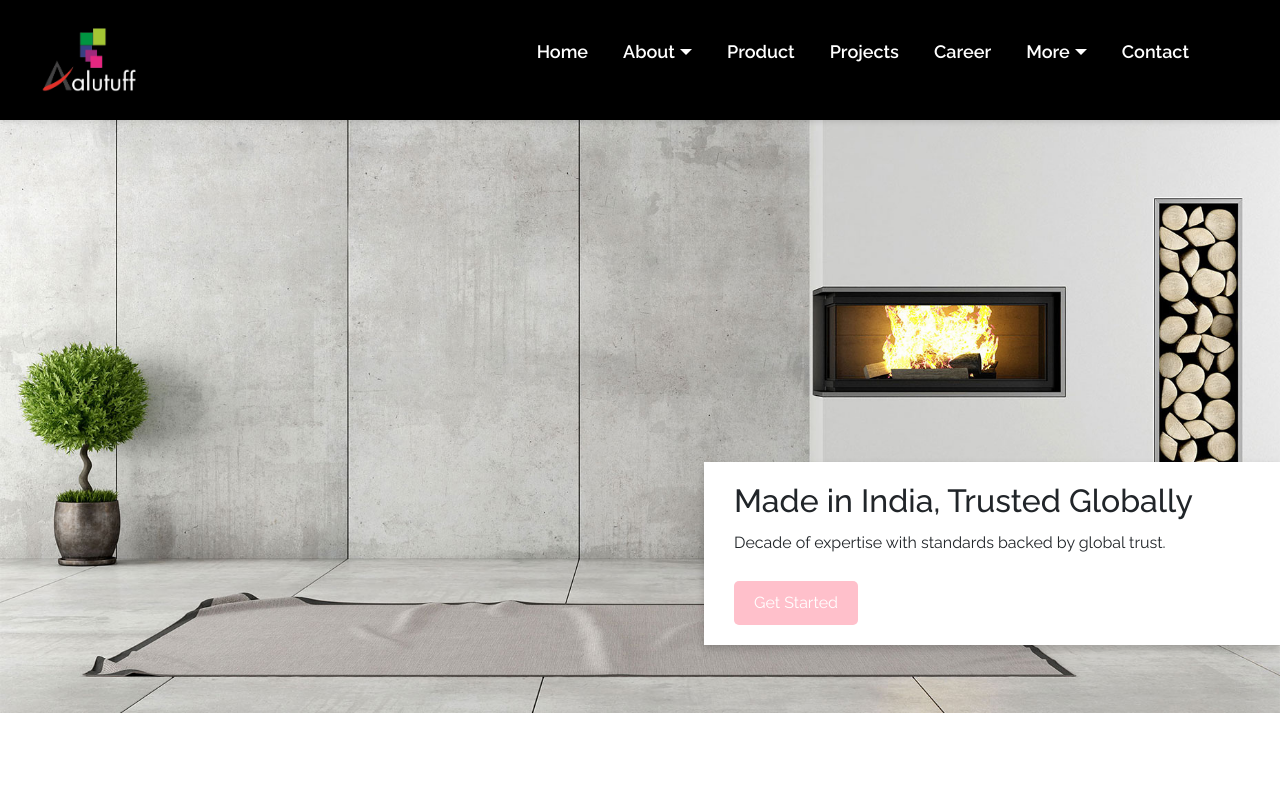
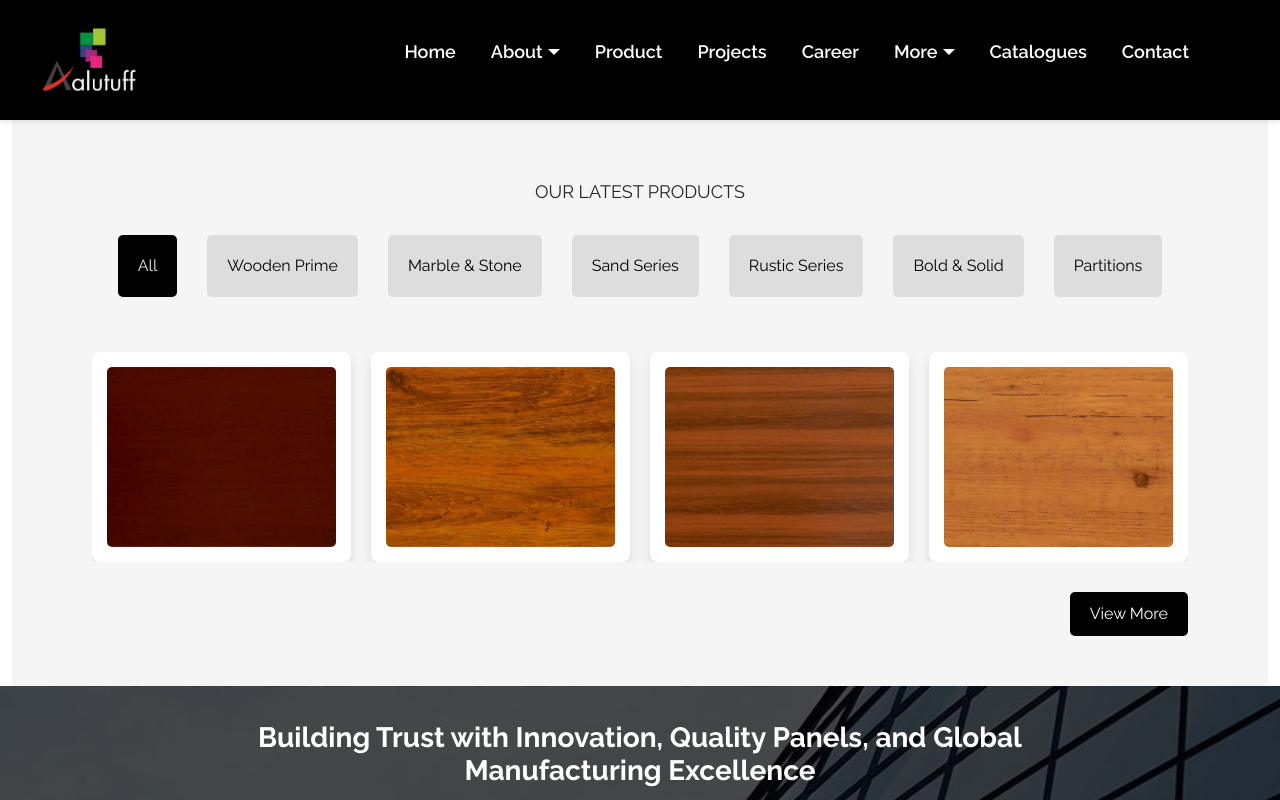
Before and after one commit to rishab-sudo/Alutuff-new, a React (Create React App) app: page /catalogues in a window 1280 px wide. Shown: the top 800 px of the page. Built offline with nearby package versions, Linux system fonts and the light colour scheme.

Commit message:
12july25

```diff
--- a/src/App.js
+++ b/src/App.js
@@ -17,6 +17,7 @@ import Contact from './Pages/Contact';
 import Established from './Pages/Established';
 import Projects from './Pages/Projects';
 import Certificates from './Pages/Certificates';
+import Catalogues from './Pages/Catalogues';
 import Career from './Pages/Career';
 
 
@@ -40,7 +41,9 @@ function App() {
                           <Route path="/testReport" element={<TestReport />} />
                           <Route path="/certificates" element={<Certificates/>}/>
           <Route path="/contact" element={<Contact />} />
+             <Route path="/catalogues" element={<Catalogues />} />
                   <Route path="/established" element={<Established />} />
+
         </Routes>
         <Footer/>
       </div>
--- /dev/null
+++ b/src/Pages/Catalogues.js
@@ -0,0 +1,13 @@
+import React from 'react'
+import HomeProducts from '../components/HomeProducts'
+import { Container } from 'react-bootstrap'
+
+const Catalogues = () => {
+  return (
+<Container fluid >
+<HomeProducts/>
+</Container>
+  )
+}
+
+export default Catalogues
--- a/src/components/Navbar.js
+++ b/src/components/Navbar.js
@@ -52,6 +52,7 @@ const Navbar = () => {
             </ul>
           </li>
 
+ <li><a href="/catalogues">Catalogues</a></li>
           <li><a href="/contact">Contact</a></li>
         </ul>
 
```
Also changed, not shown: src/Pages/Catalogues.css (added).
